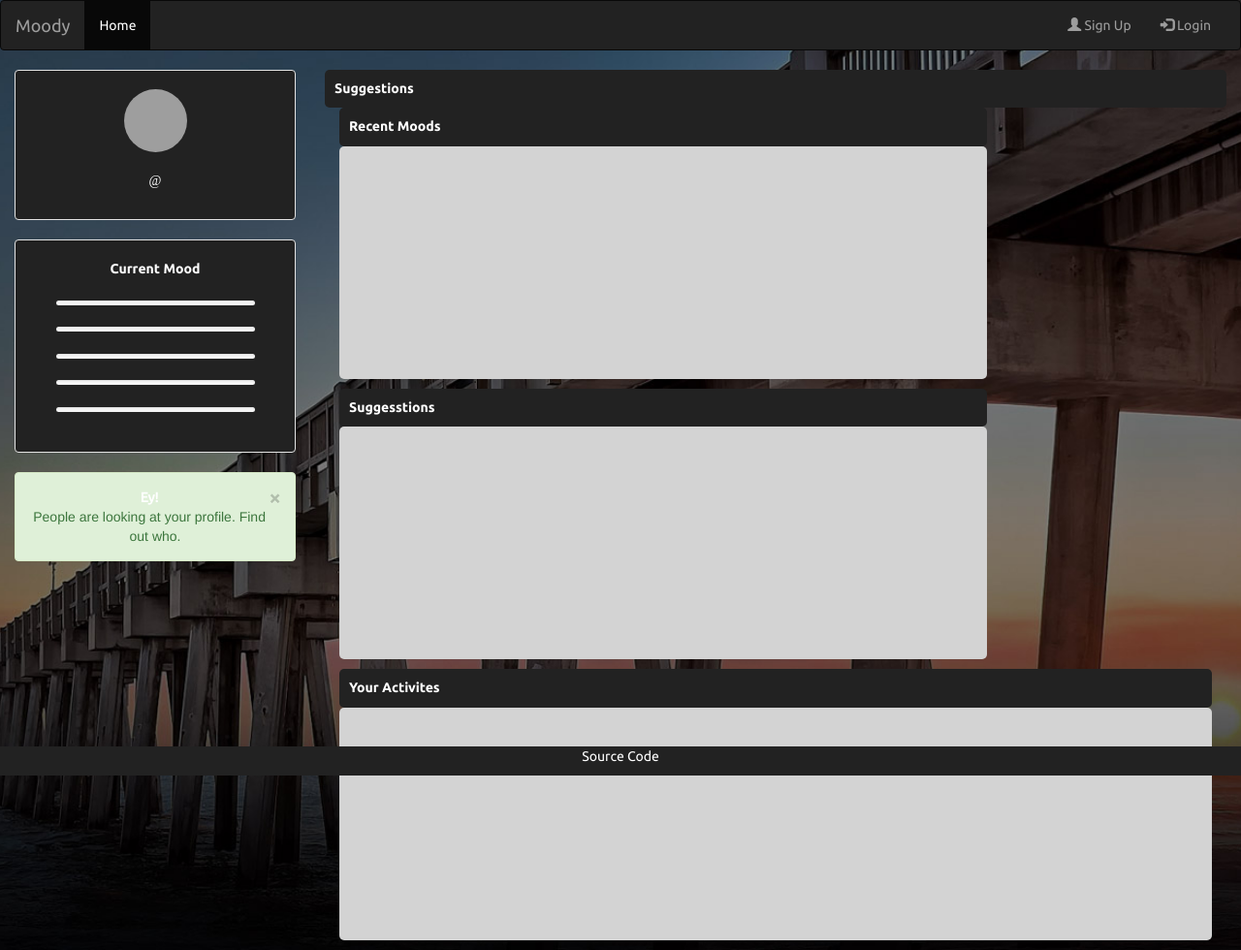
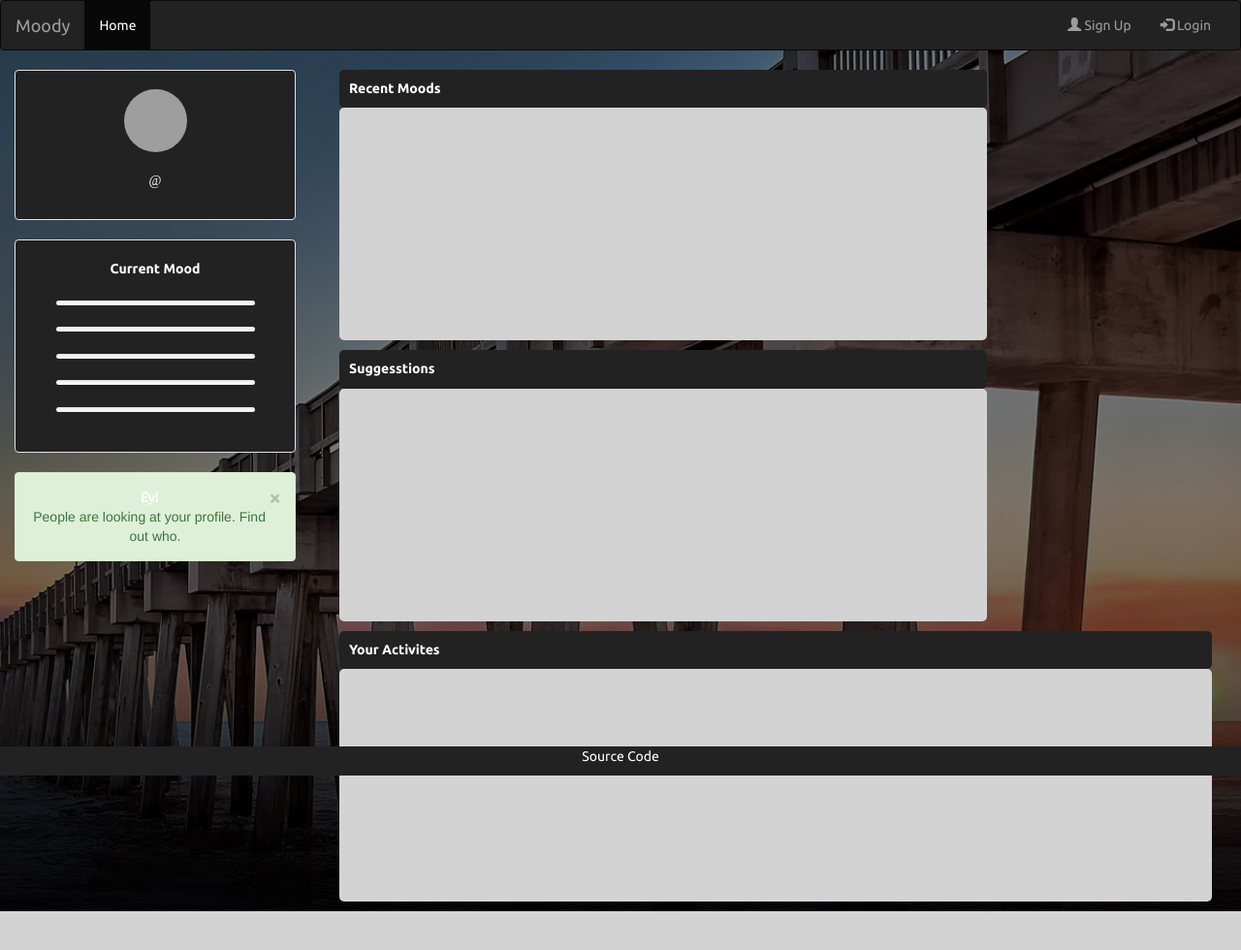
Before and after one commit to aravindbs/moody, a Flask app: template web/app/templates/dashboard.html in a window 1280 px wide. Shown: the whole page at 97% size. After the commit the page ends 940 px from the top, so only its background shows below. Run offline with Flask 2, Linux system fonts and the light colour scheme; the template is opened without the code that fills it, so the values that code supplies are empty; parts of the project's set-up code (start-up, migrations or seed data) failed here and were passed over; some libraries are stand-ins or nearby versions; some web fonts are replaced; grey boxes are pictures that could not be loaded.

```diff
--- a/web/app/templates/dashboard.html
+++ b/web/app/templates/dashboard.html
@@ -56,9 +56,6 @@
 
     </div>
     <div class="col-sm-9">
-        <div class="dash-header text-left">
-            <h5>Suggestions </h5>
-        </div>
         <div class="col-sm-9">
             <div class="dash-header text-left">
                 <h5> Recent Moods</h5>
```
